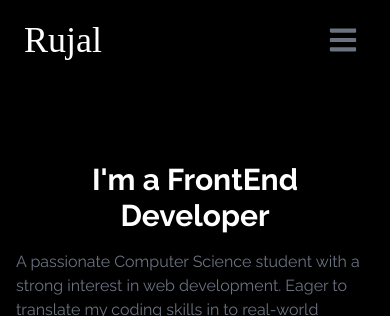
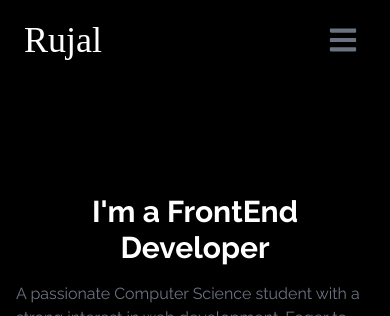
Before and after one commit to rujal454/one-portfolio, a React (Create React App) app: page / in a window 390 px wide. Shown: the top 316 px of the page. Built offline with nearby package versions, Linux system fonts and the light colour scheme.

Commit message:
new commit

```diff
--- a/src/components/Home.jsx
+++ b/src/components/Home.jsx
@@ -11,7 +11,7 @@ const Home = () => {
     >
       <div className="max-w-screen-lg mx-auto flex flex-col items-center justify-center h-full px-4 md:flex-row">
         <div className="flex flex-col justify-center h-full">
-        <h2 className="text-3xl sm:text-4xl md:text-5xl font-bold text-white text-center md:text-left mt-15 sm:mt-0">
+        <h2 className="text-3xl sm:text-4xl md:text-5xl font-bold text-white text-center md:text-left mt-16 sm:mt-0">
             I'm a FrontEnd Developer
           </h2>
           <p className="text-gray-500 py-4 max-w-md">
```
